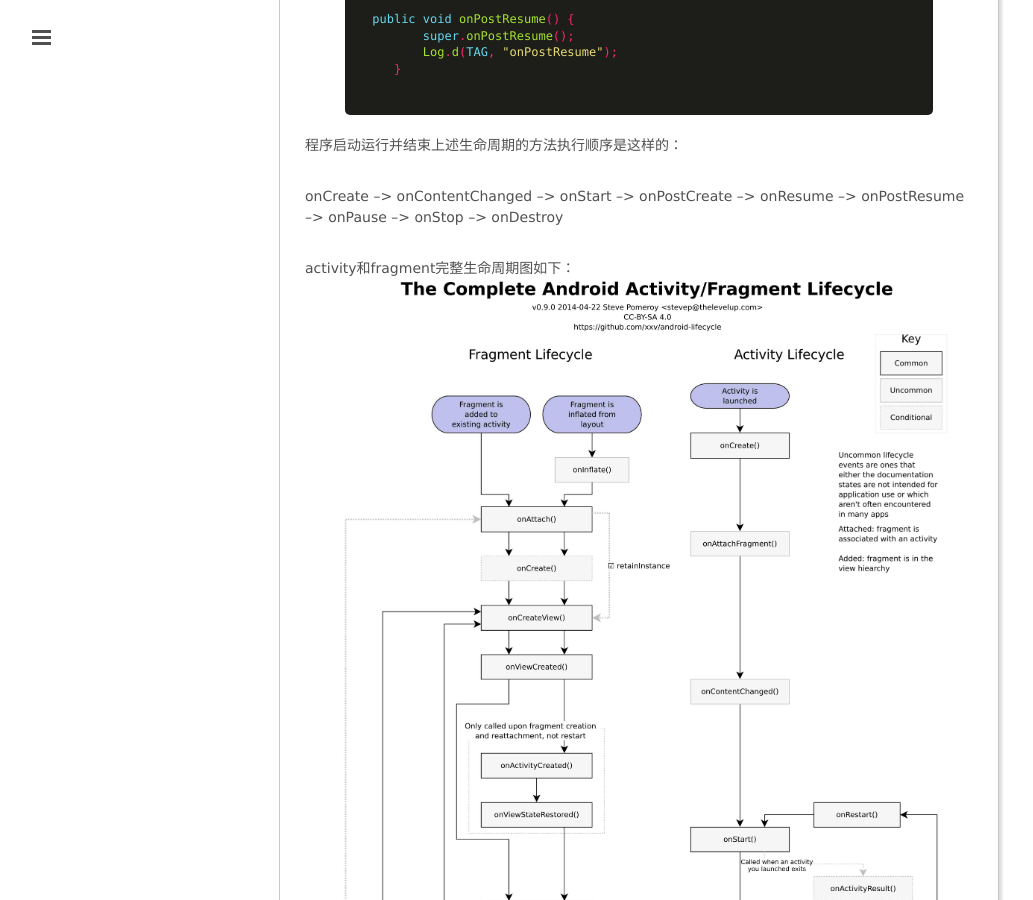
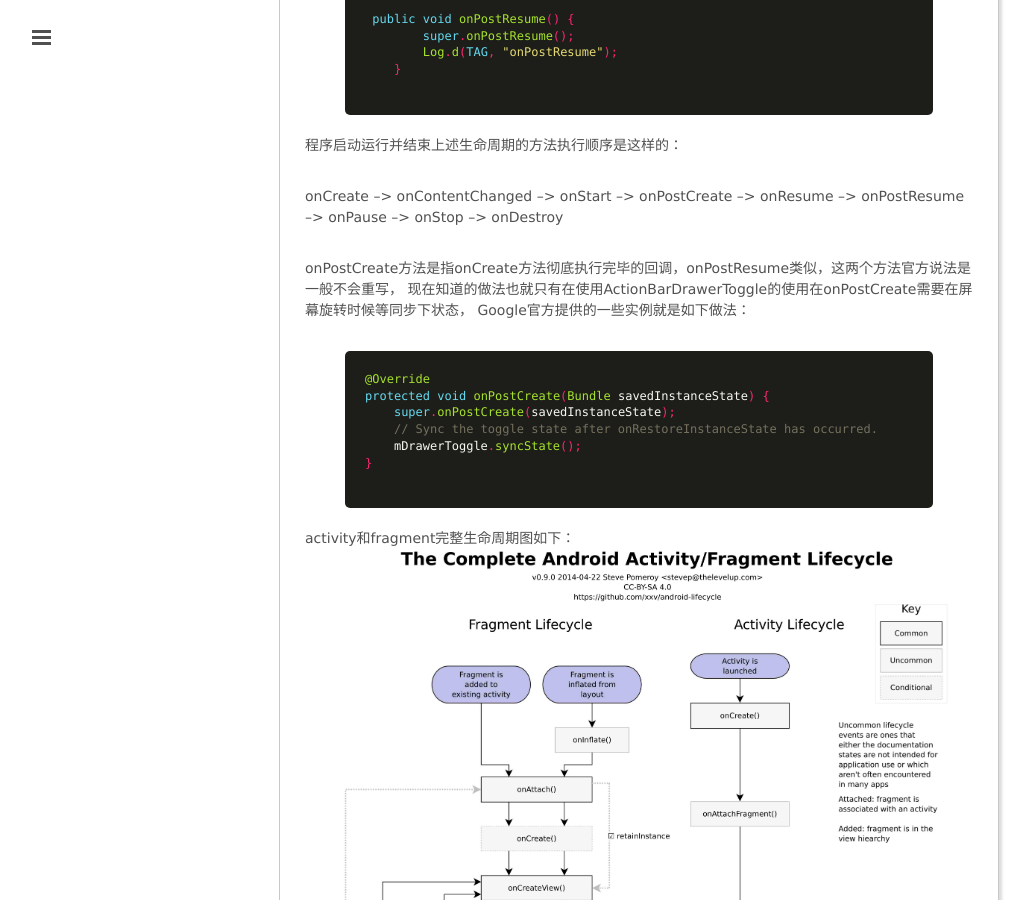
Before and after one commit to mxn21/mxn21.github.io, a Jekyll site: the page built from _posts/2015-7-1-重新认识activity生命周期.md, in a window 1280 px wide and 900 px high, scrolled down 13160 px. Shown: the whole window, without its empty margins (1-1034 px from the left). Built offline with Jekyll 4.4.1, drawn with Linux system fonts in a browser that asks for light colours; Markdown is read by kramdown in place of the engine named in the settings; comment, search, counter and statistics services are not loaded.

Commit message:
32543543

```diff
--- a/_posts/2015-7-1-重新认识activity生命周期.md
+++ b/_posts/2015-7-1-重新认识activity生命周期.md
@@ -522,7 +522,18 @@
 
 onCreate --> onContentChanged --> onStart --> onPostCreate --> onResume --> onPostResume --> onPause --> onStop --> onDestroy
 
+onPostCreate方法是指onCreate方法彻底执行完毕的回调，onPostResume类似，这两个方法官方说法是一般不会重写，
+现在知道的做法也就只有在使用ActionBarDrawerToggle的使用在onPostCreate需要在屏幕旋转时候等同步下状态，
+Google官方提供的一些实例就是如下做法：
 
+	{% highlight java  %}
+@Override
+protected void onPostCreate(Bundle savedInstanceState) {
+    super.onPostCreate(savedInstanceState);
+    // Sync the toggle state after onRestoreInstanceState has occurred.
+    mDrawerToggle.syncState();
+}
+	{% endhighlight %}
 
 activity和fragment完整生命周期图如下：
 ![](https://raw.githubusercontent.com/mxn21/mxn21.github.io/master/public/img/img26.jpg)
```
